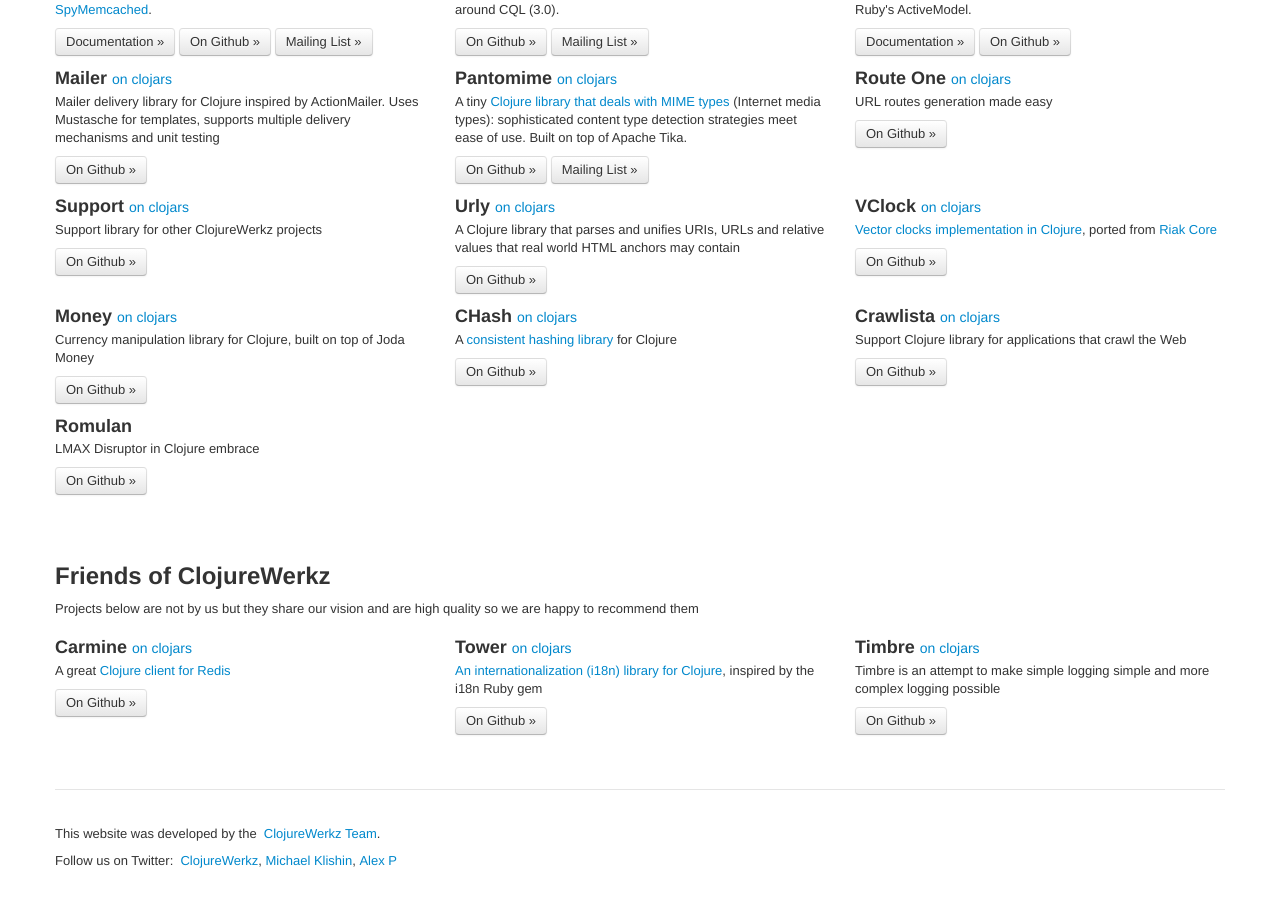
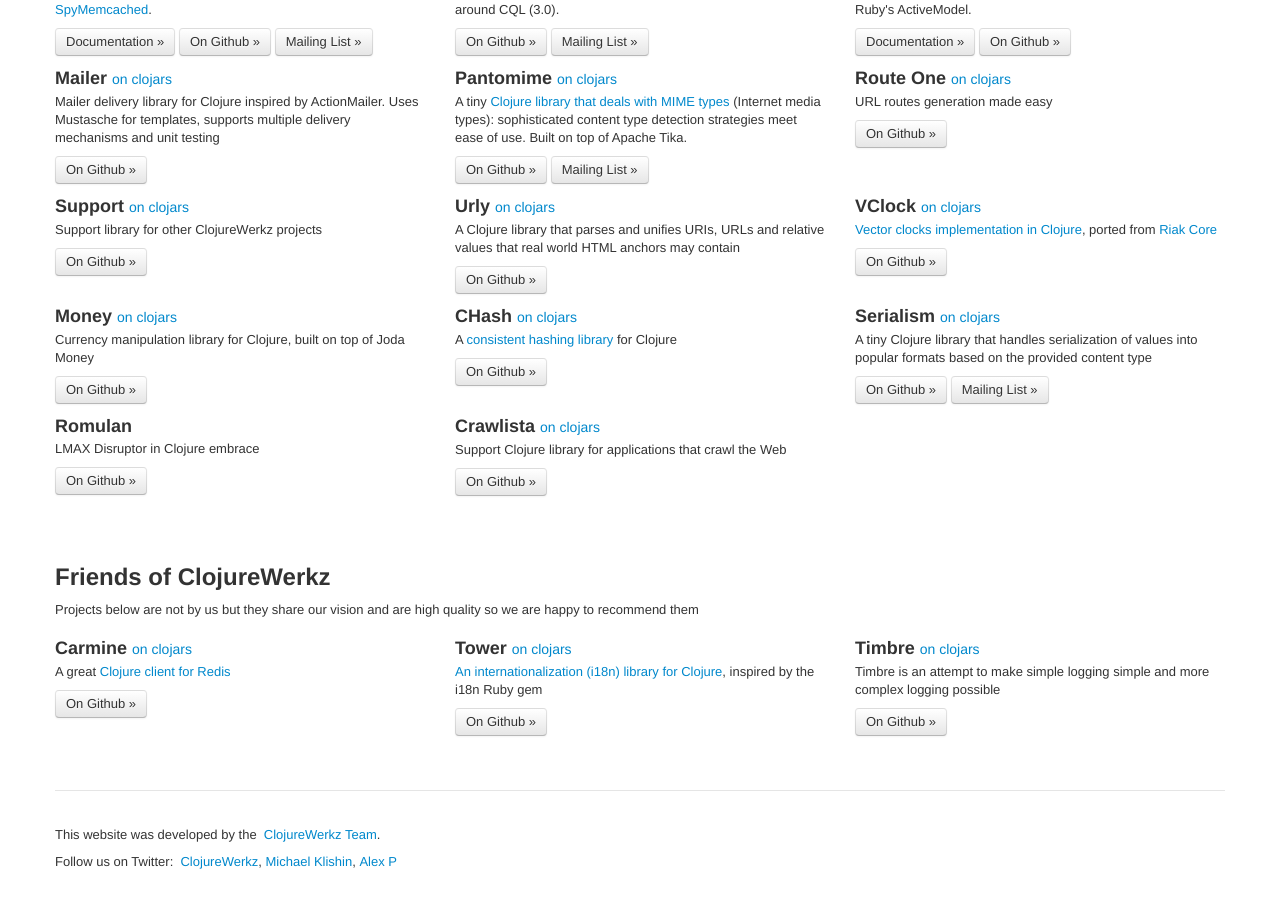
Before and after one commit to clojurewerkz/clojurewerkz.org, a Jekyll site: the page built from index.html, in a window 1280 px wide and 900 px high, scrolled down 893 px. Built offline with Jekyll 4.4.1, drawn with Linux system fonts in a browser that asks for light colours; some web fonts are replaced.

Commit message:
Add Serialism to the index page

```diff
--- a/index.html
+++ b/index.html
@@ -167,9 +167,10 @@
     <p><a class='btn' href='https://github.com/michaelklishin/chash'>On Github »</a></p>
   </div>
   <div class='span4'>
-    <h3>Crawlista <small><a href="https://clojars.org/clojurewerkz/crawlista">on clojars</a></small></h3>
-    <p>Support Clojure library for applications that crawl the Web</p>
-    <p><a class='btn' href='https://github.com/michaelklishin/crawlista'>On Github »</a></p>
+    <h3>Serialism <small><a href="https://clojars.org/clojurewerkz/serialism">on clojars</a></small></h3>
+    <p>A tiny Clojure library that handles serialization of values into popular formats based on the provided content type</p>
+    <p><a class='btn' href='https://github.com/clojurewerkz/serialism'>On Github »</a>
+    <a class='btn' href='https://groups.google.com/group/clojure-serialism'>Mailing List »</a></p>
   </div>
 </div>
 
@@ -178,6 +179,11 @@
     <h3>Romulan</h3>
     <p>LMAX Disruptor in Clojure embrace</p>
     <p><a class='btn' href='https://github.com/clojurewerkz/romulan'>On Github »</a></p>
+  </div>
+  <div class='span4'>
+    <h3>Crawlista <small><a href="https://clojars.org/clojurewerkz/crawlista">on clojars</a></small></h3>
+    <p>Support Clojure library for applications that crawl the Web</p>
+    <p><a class='btn' href='https://github.com/michaelklishin/crawlista'>On Github »</a></p>
   </div>
 </div>
 
```
